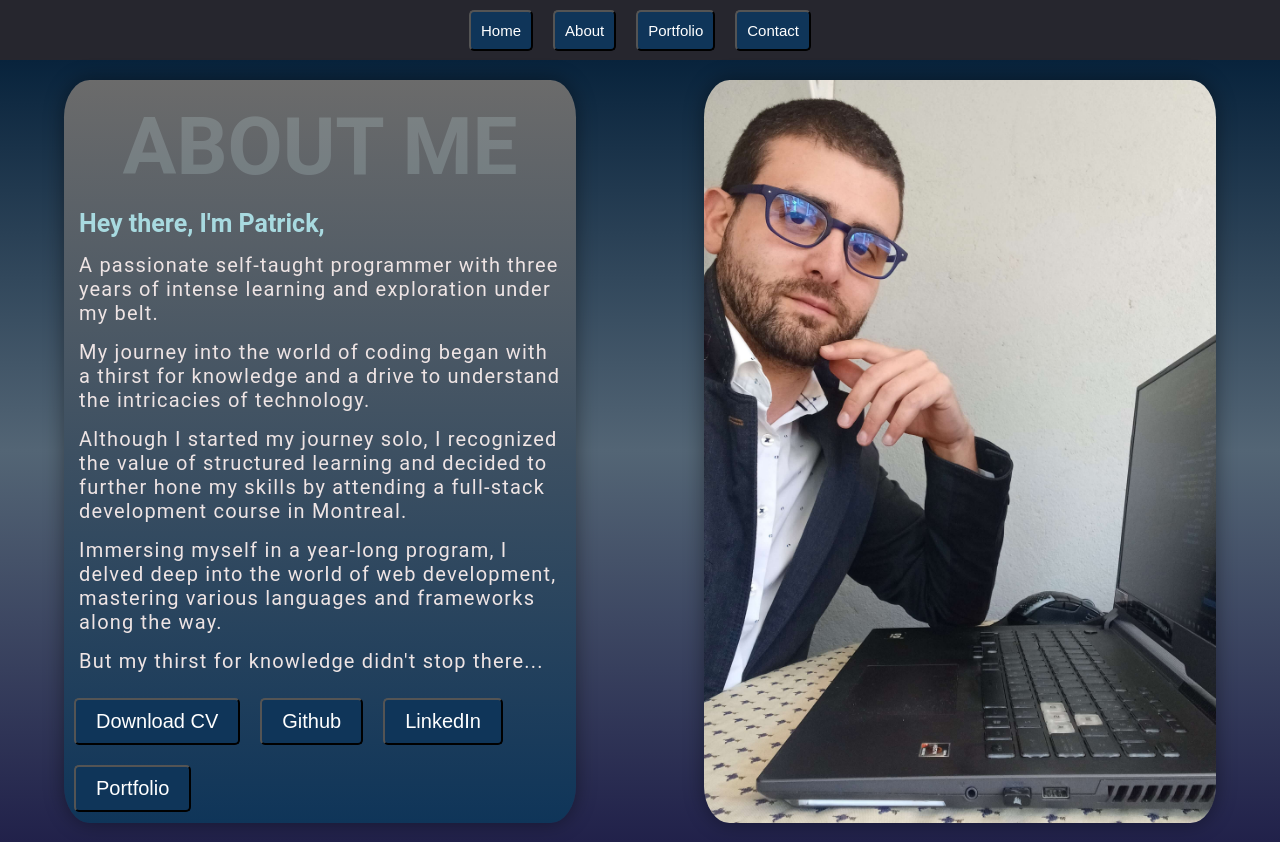
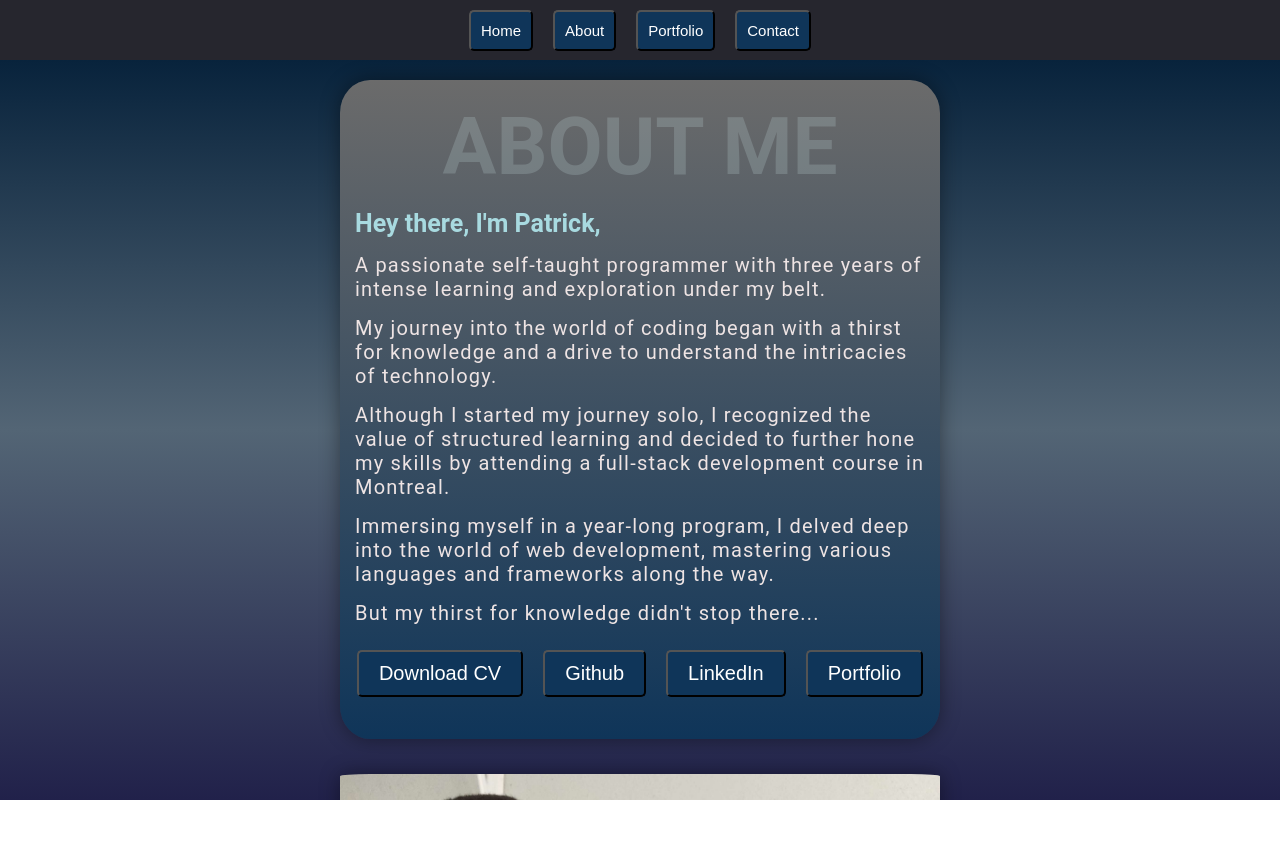
Before and after one commit to PatF3lix/Portfolio, a React (Create React App) app in the folder my-portfolio/: page / in a window 1280 px wide. Both pictures are taken after a click on the button "About". After the commit the page ends 800 px from the top, so only its background shows below. Built offline with nearby package versions, Linux system fonts and the light colour scheme.

Commit message:
fixed a technical issues at the top level of the content section, and the curtains. the content section did t=not need to be a grid

```diff
--- a/my-portfolio/src/App.js
+++ b/my-portfolio/src/App.js
@@ -37,8 +37,7 @@ function App() {
           })}
         </NavBar>
       </Menu>
-      <ContentSection>
-        {selectedOption.content}
+      <ContentSection>{selectedOption.content}</ContentSection>
       <Overlay classes={"curtain-container"}>
         <Curtain
           classes={`curtain c-1 ${curtainsVisible ? "active" : ""}`}
@@ -57,7 +56,6 @@ function App() {
           onTransitionEnd={handleTransitionEnd}
         />
       </Overlay>
-      </ContentSection>
     </div>
   );
 }
--- a/my-portfolio/src/components/Curtain/Curtains.css
+++ b/my-portfolio/src/components/Curtain/Curtains.css
@@ -1,5 +1,5 @@
 .curtain-container {
-  grid-row: 1/2;
+  grid-row: 2/3;
   grid-column: 1/2;
   z-index: 999;
   display: grid;
--- a/my-portfolio/src/components/Sections/AboutSection/about-section.css
+++ b/my-portfolio/src/components/Sections/AboutSection/about-section.css
@@ -1,10 +1,12 @@
 .about-section {
-  grid-row: 1/2;
-  grid-column: 1/2;
   display: grid;
-  grid-template-columns: repeat(2, 1fr);
-  grid-template-rows: 1fr;
+  grid-template-columns: repeat(auto-fit, minmax(min-content, 75rem));
+  grid-template-rows: auto;
   background: linear-gradient(to bottom, #08233c, #536575, #21214a);
+  justify-content: center;
+  height: 100%;
+  width: 100%;
+  overflow-y: auto;
 }
 
 .about-me {
--- a/my-portfolio/src/components/Sections/ContentSection/content-section.css
+++ b/my-portfolio/src/components/Sections/ContentSection/content-section.css
@@ -1,6 +1,6 @@
 .content-section {
   grid-row: 2/3;
-  display: grid;
-  grid-template-columns: 1fr;
-  grid-template-rows: 1fr;
+  grid-column: 1/2;
+  height: 100%;
+  width: 100%;
 }
--- a/my-portfolio/src/components/Sections/HeroSection/hero-section.css
+++ b/my-portfolio/src/components/Sections/HeroSection/hero-section.css
@@ -1,8 +1,6 @@
 /* section styles */
 
 .hero-section {
-  grid-row: 1/2;
-  grid-column: 1/2;
   background-image: url("../../../data/images/hero-background.jpg");
   background-size: cover;
   background-position: center;
--- a/my-portfolio/src/components/Sections/PortfolioSection/portfolio-section.css
+++ b/my-portfolio/src/components/Sections/PortfolioSection/portfolio-section.css
@@ -1,10 +1,10 @@
 .portfolio-section {
-  grid-row: 1/2;
-  grid-column: 1/2;
   display: grid;
   grid-template-rows: repeat(auto-fill, min-content, 1fr);
   grid-template-columns: auto;
   background: linear-gradient(to bottom, #08233c, #536575, #21214a);
+  height: 100%;
+  width: 100%;
 }
 
 .portfolio-title {
```
Lines whose indentation alone changed are shown as unchanged.
